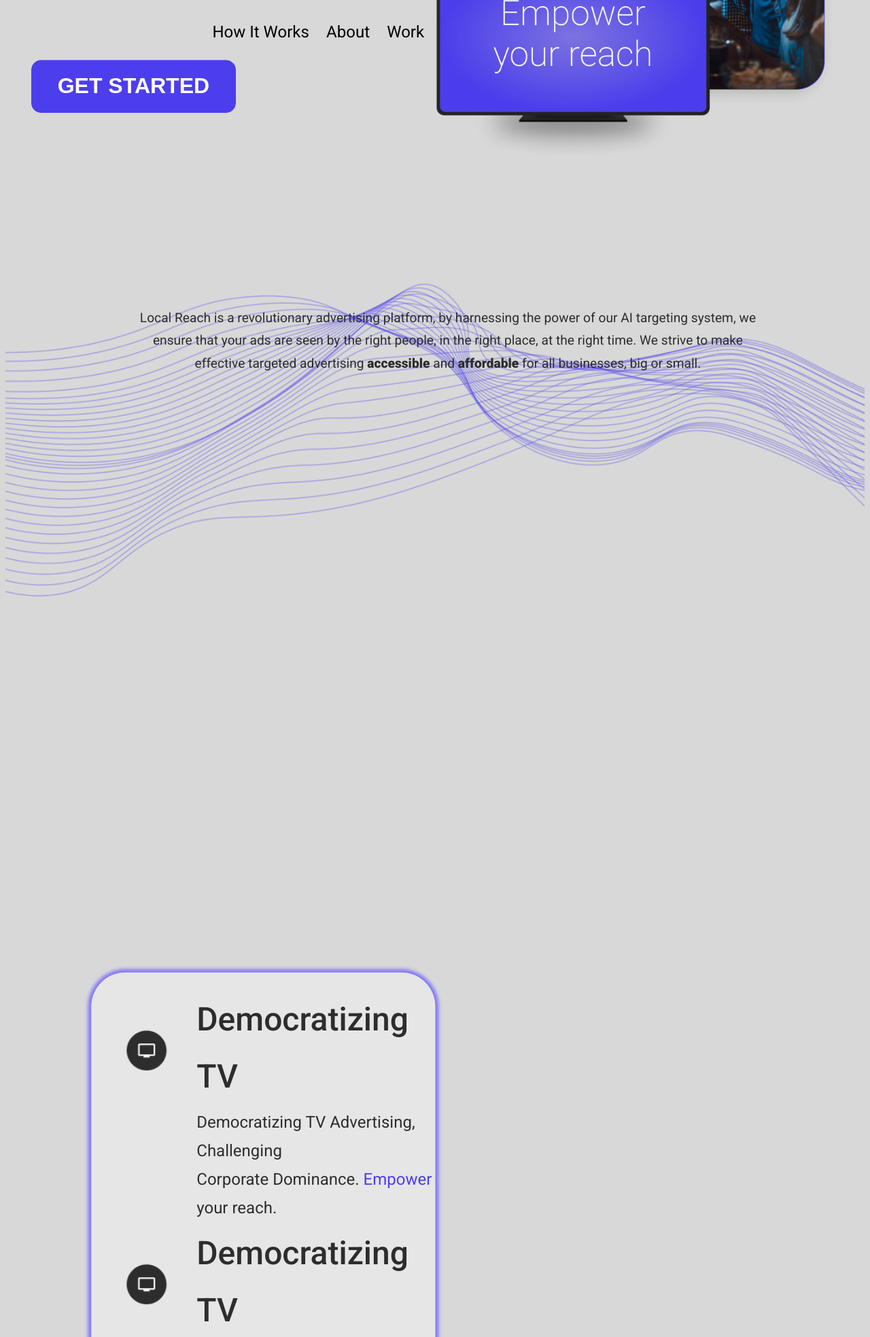
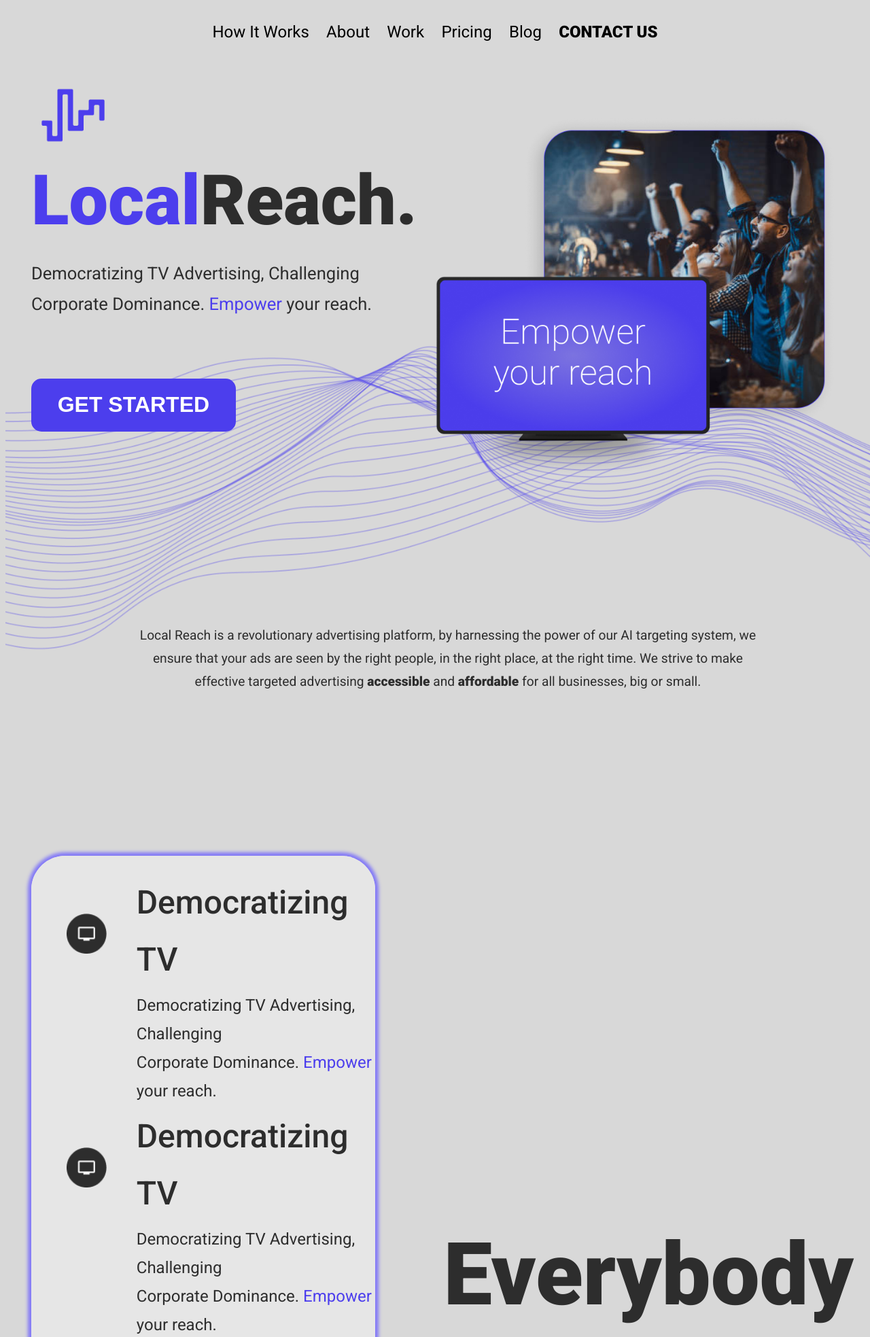
Before and after one commit to LocalReach/lrsite2.0, a Django app: page / in a window 1280 px wide; the page is wider, and only the part inside the window is pictured. Shown: the top 1967 px of that part at 68% size. Run offline with Django 5.2, Linux system fonts and the light colour scheme.

Commit message:
Joseph Changes
changed the position and spacing

```diff
--- a/localreachwebsite/static/index.css
+++ b/localreachwebsite/static/index.css
@@ -39,11 +39,12 @@ p {
 }
 
 .central-text {
+    position: relative;
+    top: 0;
     margin-top: 1%;
     margin-left: 3%;
     font-family: 'Roboto';
-    height: 30cm;
-    transform: translateY(-100%);
+
     box-sizing: border-box;
 }
 
@@ -87,9 +88,12 @@ p {
 }
 
 #wave-thing {
+    position: absolute;
+    z-index: -1;
     width: 100%;
-    transform: translateY(39%);
+    top: 35vw;
     height: 80%;
+
 }
 
 .central-images {
@@ -106,11 +110,15 @@ p {
     transform: translateY(-200%);
 }
 
+
 .democratizing-section {
+    position: relative;
     font-family: 'Roboto';
     width: 40%;
-    height: 18cm;
-    transform: translate(25%, -70%);
+    height: fit-content;
+    /* height: 18cm; */
+    margin: 3%;
+
 }
 
 .democratizing-table {
--- a/localreachwebsite/templates/index.html
+++ b/localreachwebsite/templates/index.html
@@ -49,6 +49,7 @@
                 businesses, big or small.
             </p>
         </div>
+
 
             <div class="democratizing-section">
                 <div class="outer-table" style="background-color: #e6e6e6">
@@ -139,6 +140,8 @@
 
                     <button type="button"><b>GET STARTED</b></button>
                 </div>
+            </div>
+
         </div>
 
         <div class="maximization-section">
```
Also changed, not shown: 1 other file. Lines whose indentation alone changed are shown as unchanged.
